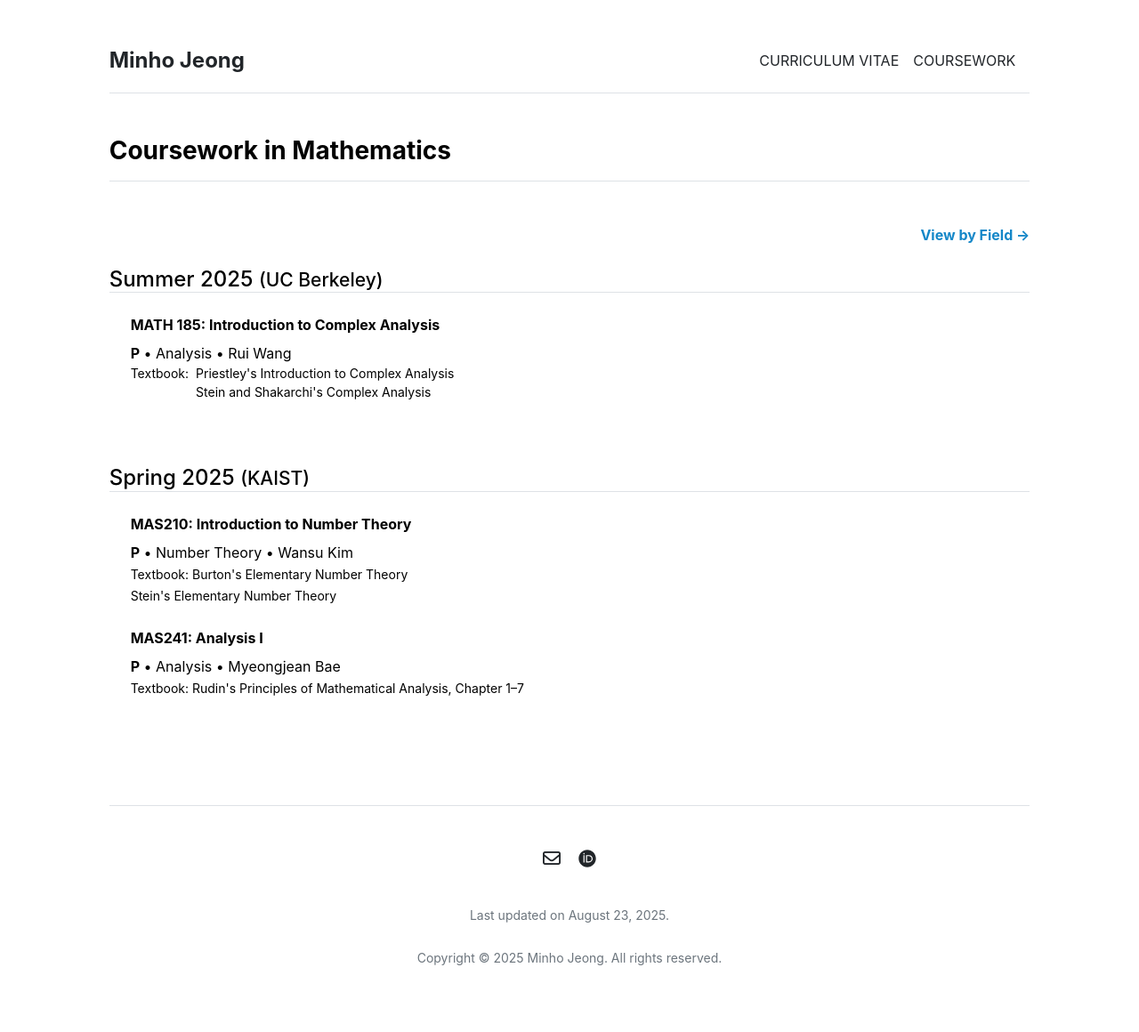
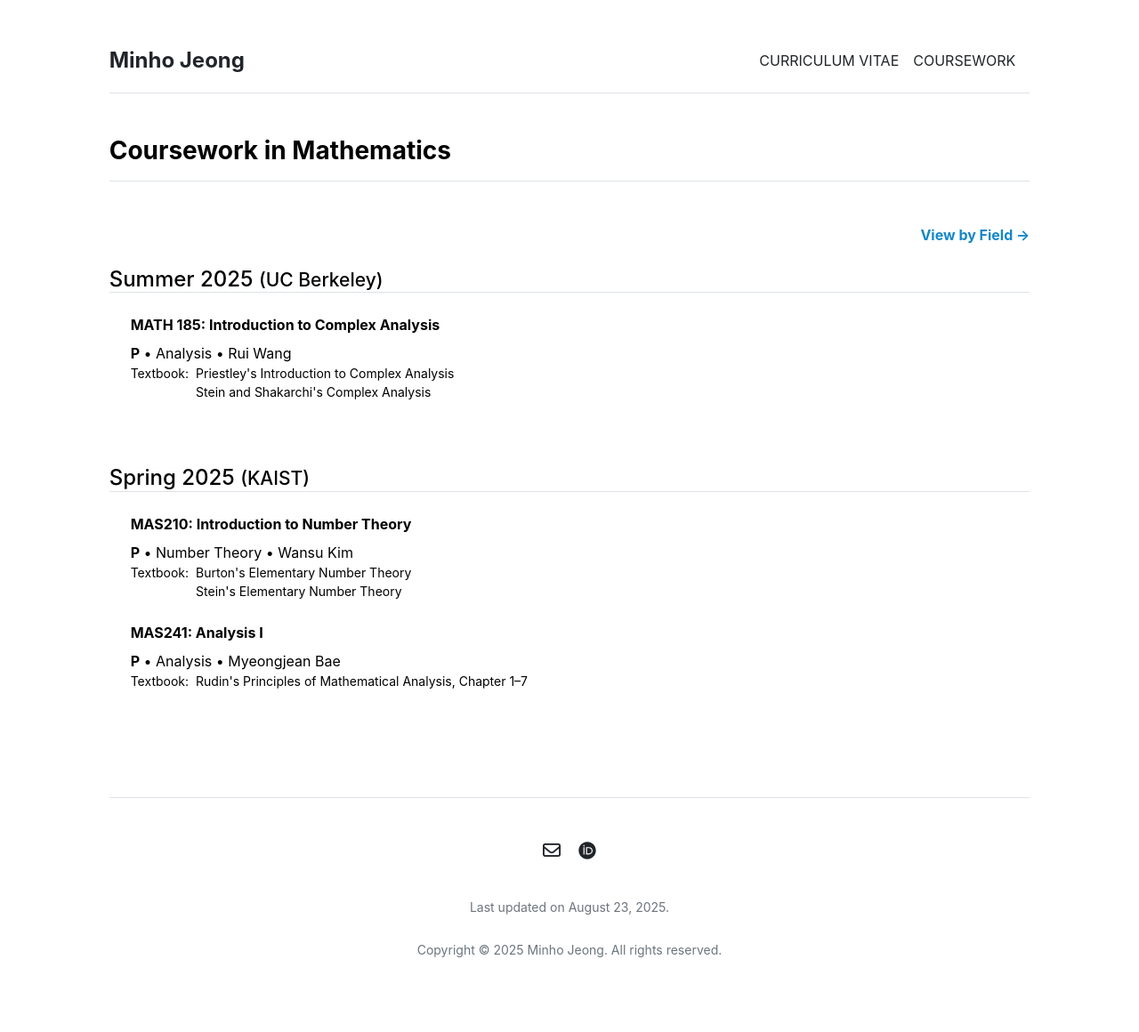
Before and after one commit to mino-jeong/mino-jeong.github.io, a Jekyll site: the page built from coursework-term.md, in a window 1280 px wide. Shown: the whole page at 89% size. Built offline with Jekyll 4.4.1, drawn with Linux system fonts in a browser that asks for light colours.

Commit message:
Update coursework-term.html

```diff
--- a/_layouts/coursework-term.html
+++ b/_layouts/coursework-term.html
@@ -46,7 +46,15 @@ layout: default
             <p class="fw-bold mb-2">{{ section.title }}</p>
             <p class="mb-4">
               {{ section.description }}<br>
-              <small>Textbook: {{ section.textbook }}</small>
+              <small class="d-flex">
+                <span class="me-2">Textbook:</span>
+                <span class="d-block">
+                  {% assign books = section.textbook | split: "<br>" %}
+                  {% for book in books %}
+                    {{ book }}<br>
+                  {% endfor %}
+                </span>
+              </small>
             </p>
           {% endfor %}
         </div>
```
